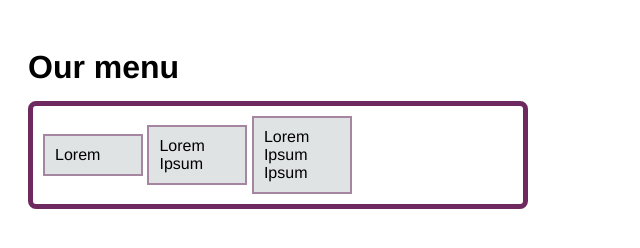
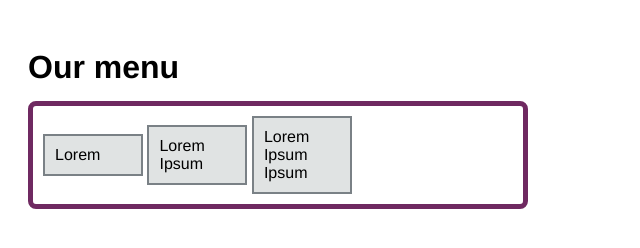
Before and after one commit to llaetitiab/coursera-essai, a plain HTML site: page module-solution2/index.html in a window 1280 px wide. Shown: the whole page, without its empty margins (0-640 px from the left). Drawn offline with Linux system fonts and the light colour scheme.

Commit message:
Update index.html

```diff
--- a/module-solution2/index.html
+++ b/module-solution2/index.html
@@ -32,7 +32,7 @@ p {
   width: 100px;
   padding: 10px;
   background-color: rgba(153, 163, 164,.3);
-  border: 2px solid rgba(111,41,97,.5);
+  border: 2px solid rgba(23,32,42,.5);
   display: inline-block;
   vertical-align: middle
 }
```
